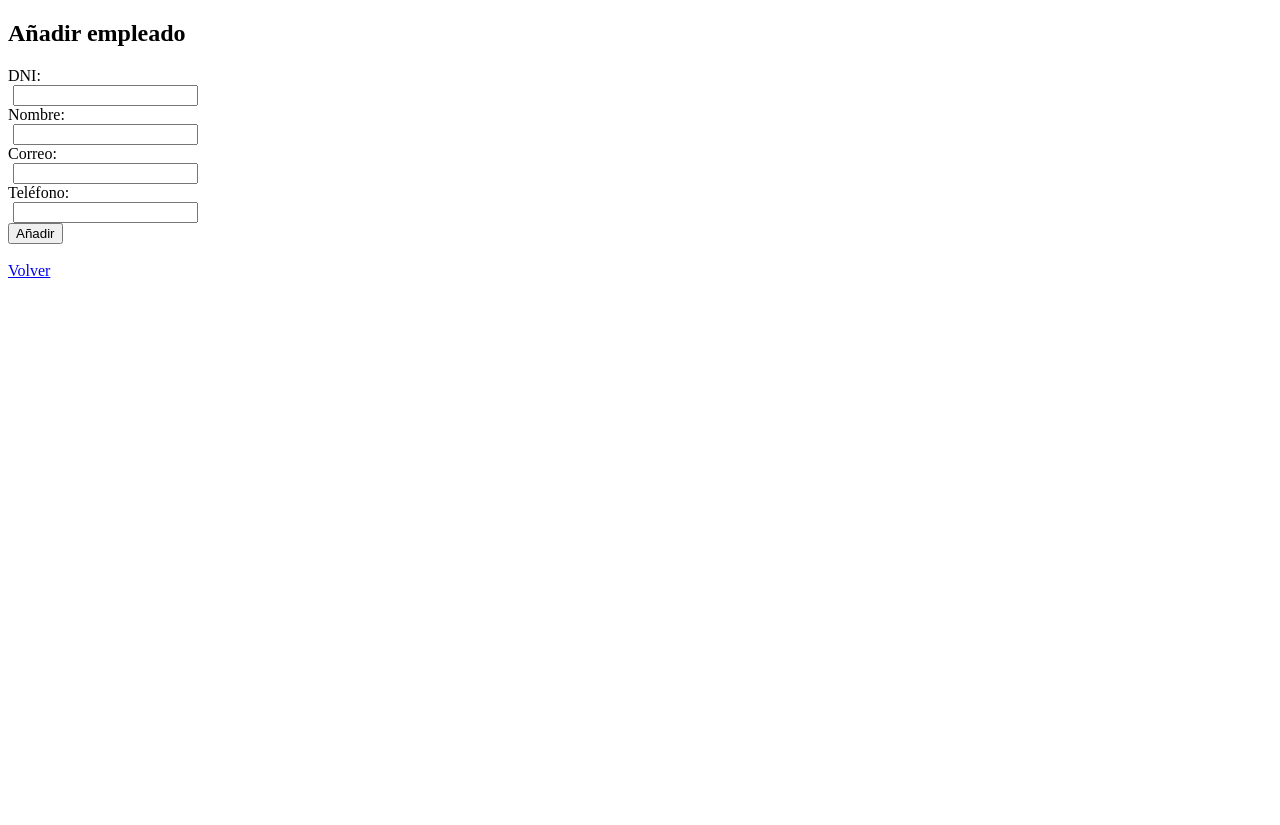
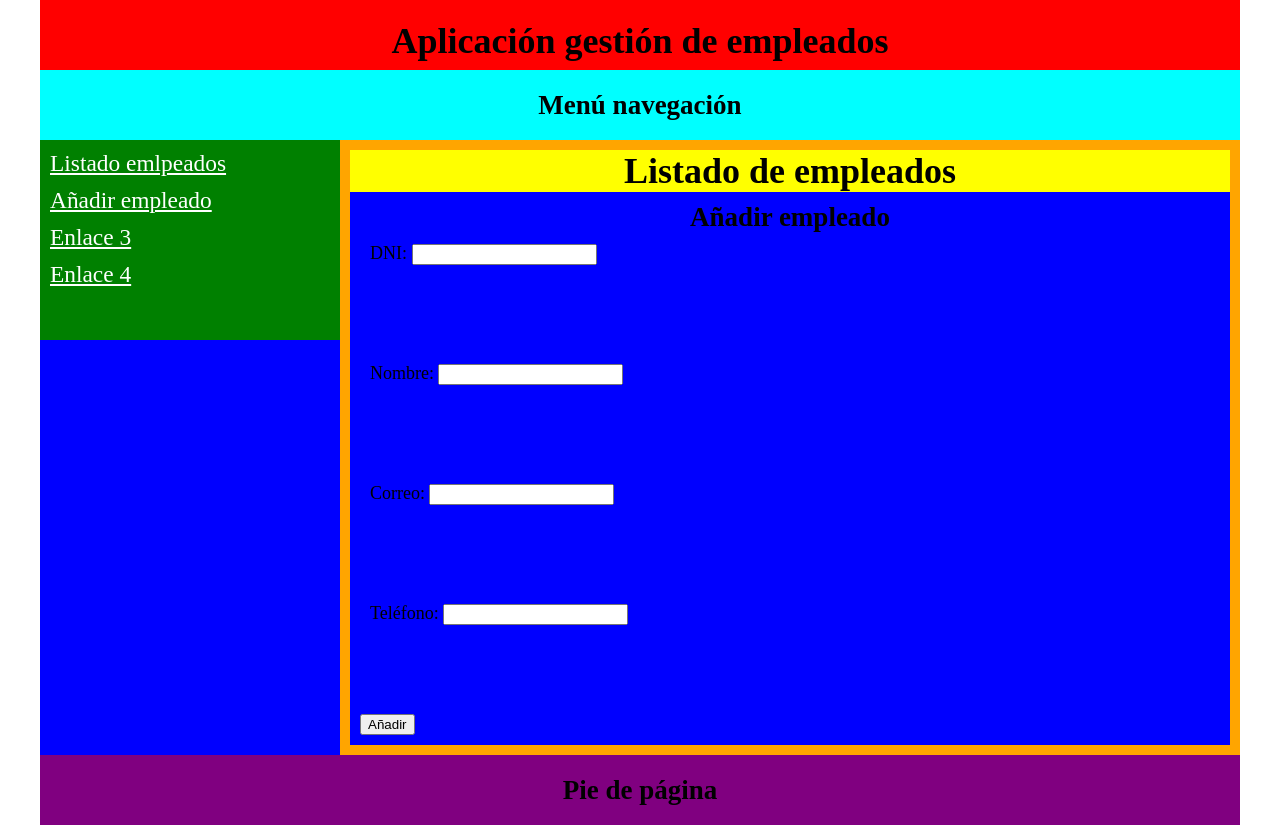
Before and after one commit to Juanjocr96/crub_empleados, a PHP site: page /insert.php in a window 1280 px wide. Before the commit the page ends 278 px from the top, so only its background shows below. Run offline with PHP 8.4, Linux system fonts and the light colour scheme; data that the repository does not hold is empty.

Commit message:
Cambio diseño página añadir.

```diff
--- a/insert.css
+++ b/insert.css
@@ -1,3 +1,68 @@
+*{
+  margin: 0 auto;
+}/*
+html{
+  width: 1423px;
+}*/
+body{
+  width: 1200px;
+  font-size: 18px;
+}
+header{
+  background-color: red;
+  height: 50px;
+}
+header, nav, footer{
+  padding-top: 20px;
+}
+h1, h2{
+  text-align: center;
+}
+a{
+  color:white;
+}
+aside a{
+  padding-top: 10px;
+  display: block;
+  font-size: 1.3em;
+}
+nav{
+  background-color: cyan;
+  height: 50px;
+}
+div{
+  background-color: blue;
+  overflow: hidden;
+}
+div h1{
+  background-color: yellow;
+}
+main div{
+  min-height: 100px;
+  padding: 10px 10px;
+}
+main div p{
+  color: white;
+}
+aside{
+  background-color: green;
+  width: 290px;
+  min-height: 200px;
+  float: left;
+  padding-left: 10px;
+}
+main{
+  background-color: orange;
+  width: 880px;
+  min-height: 500px;
+  float: left;
+  padding: 10px 10px;
+}
+footer{
+  background-color: purple;
+  height: 50px;
+}
+
 form div{
 	width: 15%;
 	height:30px;
--- a/insert.php
+++ b/insert.php
@@ -1,11 +1,28 @@
 <!DOCTYPE html>
-<html>
+<html lang="es" dir="ltr">
   <head>
-		<meta charset="UTF-8" />
-		<meta name="author" content="jcarrascorodriguez.guadalupe@alumnado.fundacionloyola.net" />
-		<link rel="stylesheet" href="insert.css" />
+    <meta charset="utf-8">
+    <meta name="author" content="juanjo carrasco">
+    <link rel="stylesheet" href="listado.css">
+    <title>Boceto layouts</title>
   </head>
   <body>
+    <header>
+      <h1>Aplicación gestión de empleados</h1>
+    </header>
+    <nav>
+      <h2>Menú navegación</h2>
+    </nav>
+    <div>
+      <aside>
+        <a href="./index.php">Listado emlpeados</a>
+        <a href="./insert.php">Añadir empleado</a>
+        <a href="">Enlace 3</a>
+        <a href="">Enlace 4</a>
+      </aside>
+      <main>
+        <h1>Listado de empleados</h1>
+        <div>
 					<h2>Añadir empleado</h2>
 					<form method='POST'>
 						<div>
@@ -35,7 +52,11 @@
 							$procesos->alta($_POST["dni"], $_POST["nombre"], $_POST["correo"], $_POST["telefono"]);
 						}
 					?>
-		<br />
-		<a href='index.php'>Volver</a>
+        </div>
+      </main>
+    </div>
+    <footer>
+      <h2>Pie de página</h2>
+    </footer>
   </body>
 </html>
```
Lines whose indentation alone changed are shown as unchanged.
